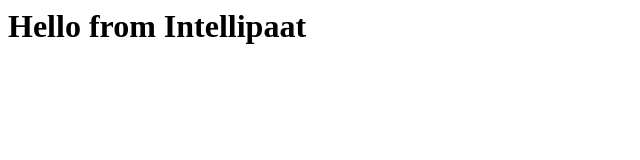
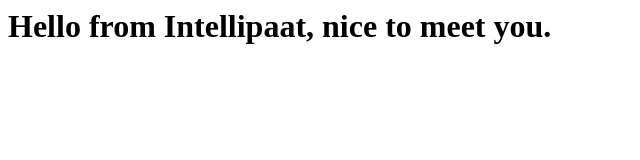
Before and after one commit to alam77ny/myrepo, a plain HTML site: page index.html in a window 1280 px wide. Shown: the whole page, without its empty margins (0-640 px from the left). Drawn offline with Linux system fonts and the light colour scheme.

Commit message:
Added Dockerfile

```diff
--- a/index.html
+++ b/index.html
@@ -1,6 +1,6 @@
 <html>
 <title>Hello Devops World</title>
 <body>
-<h1>Hello from Intellipaat</h1>
+<h1>Hello from Intellipaat, nice to meet you.</h1>
 </body>
 </html>
```
Also changed, not shown: 1 other file.
